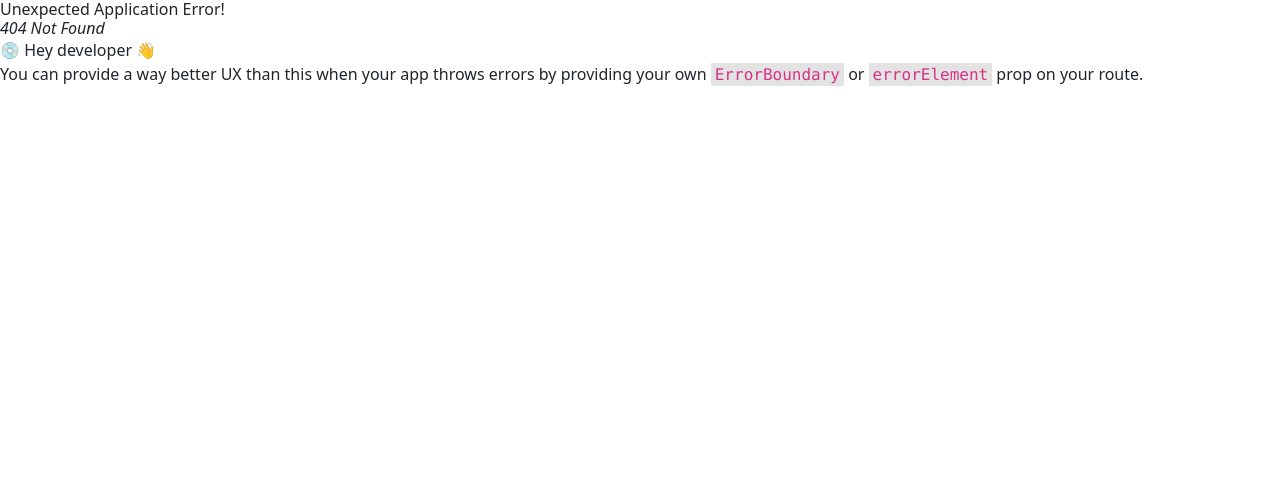
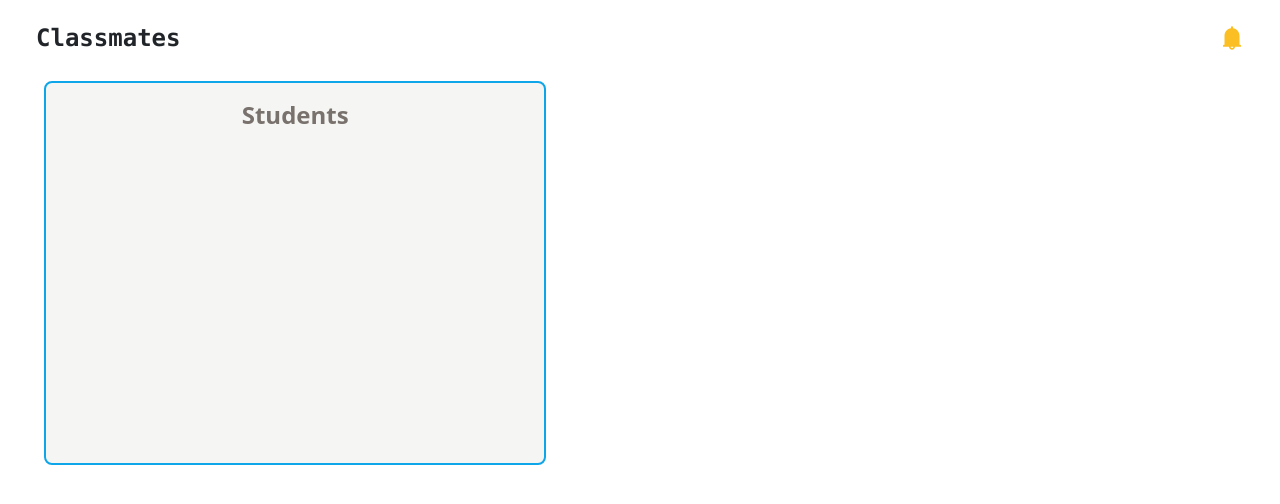
Before and after one commit to Muhammadnoman004/hackahthon-frontend, a React (Vite) app in the folder front-end/: page /student-classfellows in a window 1280 px wide. Before the commit this address had no page. Shown: the top 504 px of the page. Built offline with nearby package versions, Linux system fonts and the light colour scheme.

Commit message:
Student AllClassFellows page UI done.

```diff
--- a/front-end/src/Components/Navigations/Navigation.jsx
+++ b/front-end/src/Components/Navigations/Navigation.jsx
@@ -7,6 +7,7 @@
 import StudentHomePage from '../Pages/Students/StudentHomePage';
 import StudentAllAssignmentPage from '../Pages/Students/StudentAllAssignmentPage';
 import StudentAssignmentTodoPage from '../Pages/Students/StudentAssignmentTodoPage';
+import AllClassFellowsPage from '../Pages/Students/AllClassFellowsPage';
 
 const router = createBrowserRouter([
     {
@@ -37,6 +38,10 @@
         path: "/student-assignment-todo",
         element: <StudentAssignmentTodoPage />
     },
+    {
+        path: "/student-classfellows",
+        element: <AllClassFellowsPage />
+    },
 ])
 
 
--- /dev/null
+++ b/front-end/src/Components/Pages/Students/AllClassFellowsPage.jsx
@@ -0,0 +1,20 @@
+import { BellFilled } from '@ant-design/icons'
+import React from 'react'
+import { Container } from 'react-bootstrap'
+
+export default function AllClassFellowsPage() {
+    return (
+        <div>
+            <Container>
+                <div className='flex m-4 text-2xl font-mono font-extrabold'>
+                    <h1 className='flex-1'>Classmates</h1>
+                    <BellFilled className='flex-2 text-amber-400' />
+                </div>
+
+                <div className='bg-stone-100 w-2/5 h-96 my-7 mx-8 p-3 rounded-lg border-solid border-2 border-sky-500'>
+                    <h1 className='text-center text-2xl font-bold text-stone-500'>Students</h1>
+                </div>
+            </Container>
+        </div>
+    )
+}
```
